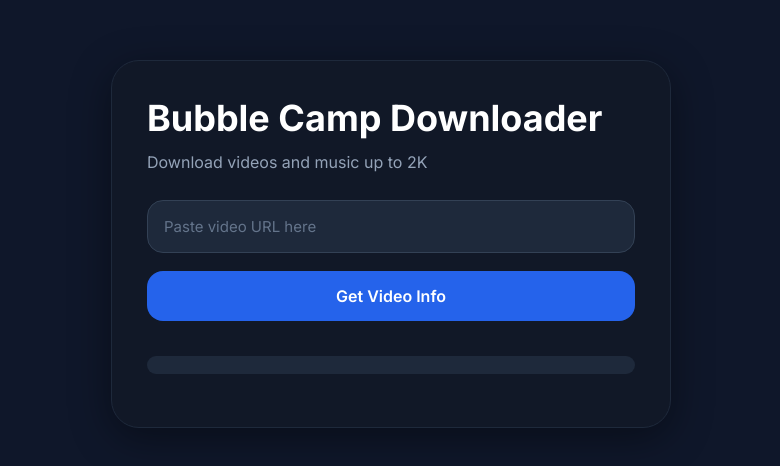
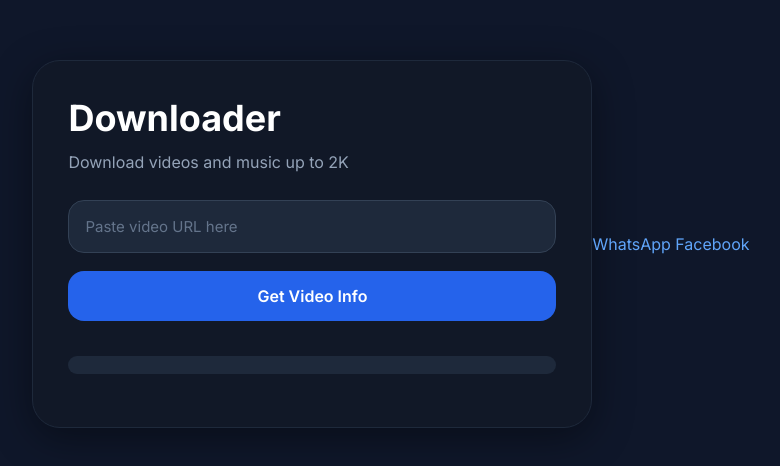
Before and after one commit to tomath1/video-downloader, a website: page public/index.html in a window 1280 px wide. Shown: the part 156-622 px from the top of the page, without its empty margins (249-1029 px from the left). Drawn offline with Linux system fonts and the light colour scheme.

Commit message:
Update index.html

```diff
--- a/public/index.html
+++ b/public/index.html
@@ -10,7 +10,7 @@
     >
 
     <title>
-        Bubble Camp Downloader
+        Downloader
     </title>
 
     <link
@@ -25,7 +25,7 @@
 <div class="container">
 
     <h1>
-        Bubble Camp Downloader
+       Downloader
     </h1>
 
     <p>
@@ -84,6 +84,28 @@
 
 </div>
 
+
+<div class="floating-buttons">
+
+    <a
+        href="https://wa.me/201288452212"
+        target="_blank"
+        class="whatsapp-btn"
+    >
+        WhatsApp
+    </a>
+
+    <a
+        href="https://www.facebook.com/tomas.nabil.464286"
+        target="_blank"
+        class="facebook-btn"
+    >
+        Facebook
+    </a>
+
+</div>
+
+
 <script src="app.js"></script>
 
 </body>
```
